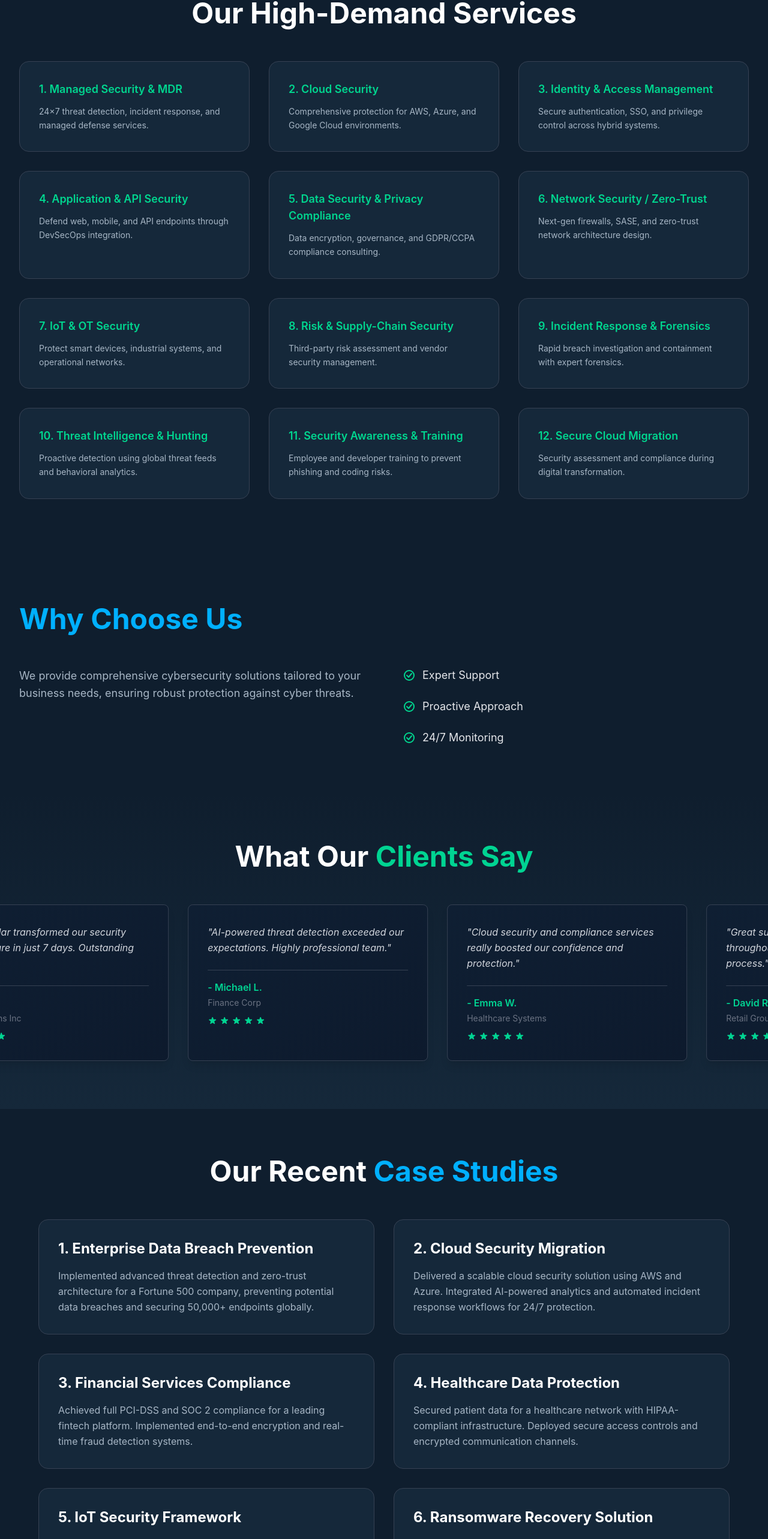
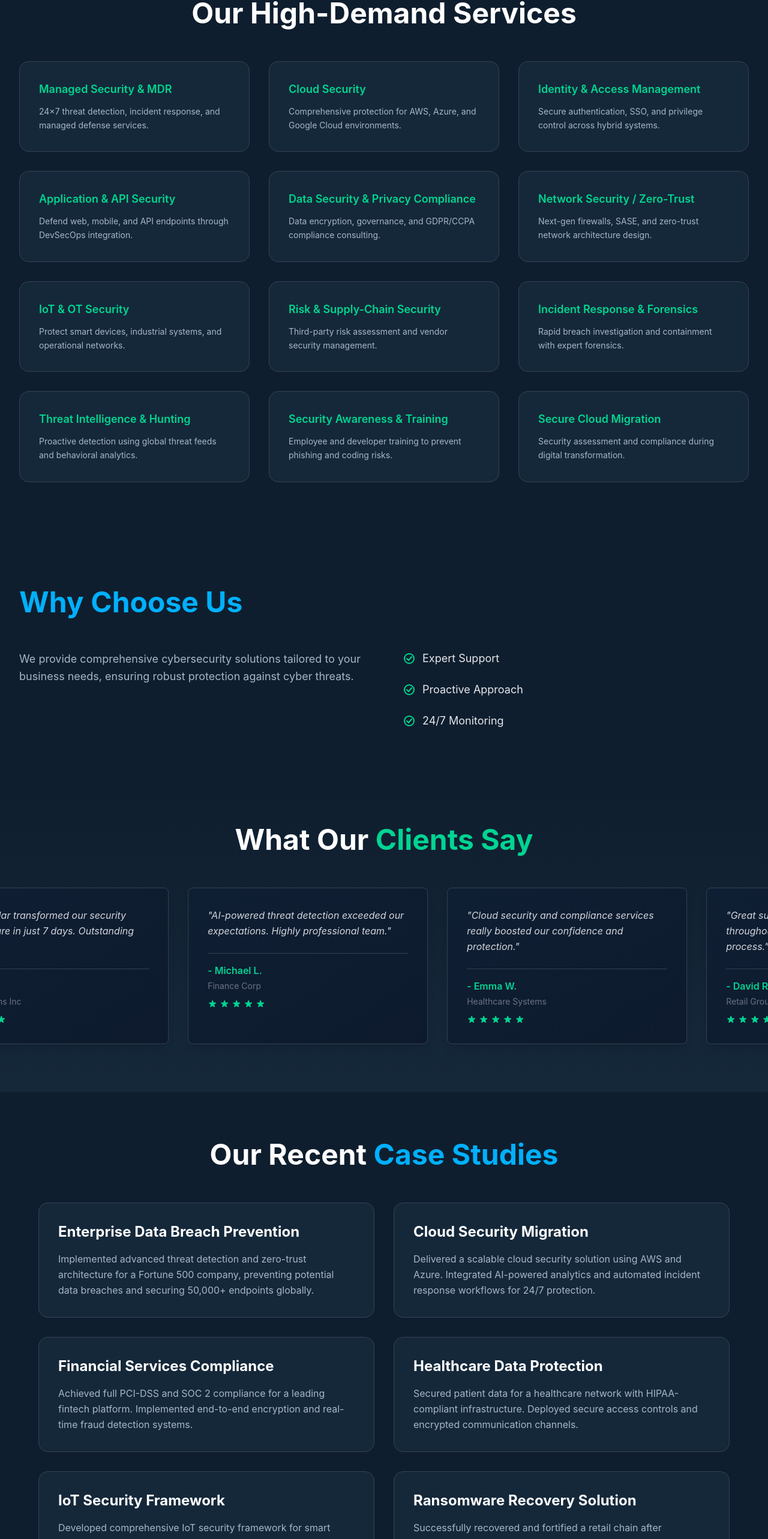
Before and after one commit to cyberradardigital/cyber-radar-digital, a Next.js app: page / in a window 1280 px wide. Shown: the part 835-3401 px from the top of the page at 60% size. Built offline with nearby package versions, Linux system fonts and the light colour scheme.

Commit message:
Update page.js

```diff
--- a/src/app/page.js
+++ b/src/app/page.js
@@ -60,73 +60,73 @@ export default function Home() {
         <h2 className="text-3xl md:text-4xl lg:text-5xl font-bold mb-10 md:mb-14 text-center">Our High-Demand Services</h2>
         <div className="grid sm:grid-cols-2 lg:grid-cols-3 gap-6 md:gap-8">
           <div className="bg-[#15283A] p-6 md:p-8 rounded-2xl border border-gray-700 hover:border-[#00D68F] transition-all hover:transform hover:-translate-y-2">
-            <div className="text-[#00D68F] text-lg font-semibold mb-3">1. Managed Security & MDR</div>
+            <div className="text-[#00D68F] text-lg font-semibold mb-3">Managed Security & MDR</div>
             <p className="text-[#A7B6C5] text-sm leading-relaxed">
               24×7 threat detection, incident response, and managed defense services.
             </p>
           </div>
           <div className="bg-[#15283A] p-6 md:p-8 rounded-2xl border border-gray-700 hover:border-[#00D68F] transition-all hover:transform hover:-translate-y-2">
-            <div className="text-[#00D68F] text-lg font-semibold mb-3">2. Cloud Security</div>
+            <div className="text-[#00D68F] text-lg font-semibold mb-3">Cloud Security</div>
             <p className="text-[#A7B6C5] text-sm leading-relaxed">
               Comprehensive protection for AWS, Azure, and Google Cloud environments.
             </p>
           </div>
           <div className="bg-[#15283A] p-6 md:p-8 rounded-2xl border border-gray-700 hover:border-[#00D68F] transition-all hover:transform hover:-translate-y-2">
-            <div className="text-[#00D68F] text-lg font-semibold mb-3">3. Identity & Access Management</div>
+            <div className="text-[#00D68F] text-lg font-semibold mb-3">Identity & Access Management</div>
             <p className="text-[#A7B6C5] text-sm leading-relaxed">
               Secure authentication, SSO, and privilege control across hybrid systems.
             </p>
           </div>
           <div className="bg-[#15283A] p-6 md:p-8 rounded-2xl border border-gray-700 hover:border-[#00D68F] transition-all hover:transform hover:-translate-y-2">
-            <div className="text-[#00D68F] text-lg font-semibold mb-3">4. Application & API Security</div>
+            <div className="text-[#00D68F] text-lg font-semibold mb-3">Application & API Security</div>
             <p className="text-[#A7B6C5] text-sm leading-relaxed">
               Defend web, mobile, and API endpoints through DevSecOps integration.
             </p>
           </div>
           <div className="bg-[#15283A] p-6 md:p-8 rounded-2xl border border-gray-700 hover:border-[#00D68F] transition-all hover:transform hover:-translate-y-2">
-            <div className="text-[#00D68F] text-lg font-semibold mb-3">5. Data Security & Privacy Compliance</div>
+            <div className="text-[#00D68F] text-lg font-semibold mb-3">Data Security & Privacy Compliance</div>
             <p className="text-[#A7B6C5] text-sm leading-relaxed">
               Data encryption, governance, and GDPR/CCPA compliance consulting.
             </p>
           </div>
           <div className="bg-[#15283A] p-6 md:p-8 rounded-2xl border border-gray-700 hover:border-[#00D68F] transition-all hover:transform hover:-translate-y-2">
-            <div className="text-[#00D68F] text-lg font-semibold mb-3">6. Network Security / Zero-Trust</div>
+            <div className="text-[#00D68F] text-lg font-semibold mb-3">Network Security / Zero-Trust</div>
             <p className="text-[#A7B6C5] text-sm leading-relaxed">
               Next-gen firewalls, SASE, and zero-trust network architecture design.
             </p>
           </div>
           <div className="bg-[#15283A] p-6 md:p-8 rounded-2xl border border-gray-700 hover:border-[#00D68F] transition-all hover:transform hover:-translate-y-2">
-            <div className="text-[#00D68F] text-lg font-semibold mb-3">7. IoT & OT Security</div>
+            <div className="text-[#00D68F] text-lg font-semibold mb-3">IoT & OT Security</div>
             <p className="text-[#A7B6C5] text-sm leading-relaxed">
               Protect smart devices, industrial systems, and operational networks.
             </p>
           </div>
           <div className="bg-[#15283A] p-6 md:p-8 rounded-2xl border border-gray-700 hover:border-[#00D68F] transition-all hover:transform hover:-translate-y-2">
-            <div className="text-[#00D68F] text-lg font-semibold mb-3">8. Risk & Supply-Chain Security</div>
+            <div className="text-[#00D68F] text-lg font-semibold mb-3">Risk & Supply-Chain Security</div>
             <p className="text-[#A7B6C5] text-sm leading-relaxed">
               Third-party risk assessment and vendor security management.
             </p>
           </div>
           <div className="bg-[#15283A] p-6 md:p-8 rounded-2xl border border-gray-700 hover:border-[#00D68F] transition-all hover:transform hover:-translate-y-2">
-            <div className="text-[#00D68F] text-lg font-semibold mb-3">9. Incident Response & Forensics</div>
+            <div className="text-[#00D68F] text-lg font-semibold mb-3">Incident Response & Forensics</div>
             <p className="text-[#A7B6C5] text-sm leading-relaxed">
               Rapid breach investigation and containment with expert forensics.
             </p>
           </div>
           <div className="bg-[#15283A] p-6 md:p-8 rounded-2xl border border-gray-700 hover:border-[#00D68F] transition-all hover:transform hover:-translate-y-2">
-            <div className="text-[#00D68F] text-lg font-semibold mb-3">10. Threat Intelligence & Hunting</div>
+            <div className="text-[#00D68F] text-lg font-semibold mb-3">Threat Intelligence & Hunting</div>
             <p className="text-[#A7B6C5] text-sm leading-relaxed">
               Proactive detection using global threat feeds and behavioral analytics.
             </p>
           </div>
           <div className="bg-[#15283A] p-6 md:p-8 rounded-2xl border border-gray-700 hover:border-[#00D68F] transition-all hover:transform hover:-translate-y-2">
-            <div className="text-[#00D68F] text-lg font-semibold mb-3">11. Security Awareness & Training</div>
+            <div className="text-[#00D68F] text-lg font-semibold mb-3">Security Awareness & Training</div>
             <p className="text-[#A7B6C5] text-sm leading-relaxed">
               Employee and developer training to prevent phishing and coding risks.
             </p>
           </div>
           <div className="bg-[#15283A] p-6 md:p-8 rounded-2xl border border-gray-700 hover:border-[#00D68F] transition-all hover:transform hover:-translate-y-2">
-            <div className="text-[#00D68F] text-lg font-semibold mb-3">12. Secure Cloud Migration</div>
+            <div className="text-[#00D68F] text-lg font-semibold mb-3">Secure Cloud Migration</div>
             <p className="text-[#A7B6C5] text-sm leading-relaxed">
               Security assessment and compliance during digital transformation.
             </p>
@@ -297,7 +297,7 @@ export default function Home() {
           {/* Case Study 1 */}
           <div className="bg-[#15283A] rounded-2xl p-6 md:p-8 border border-gray-700 hover:border-[#00B0FF] transition-all duration-300 hover:shadow-xl hover:shadow-[#00B0FF]/20 hover:transform hover:-translate-y-1 group">
             <h3 className="text-xl md:text-2xl font-bold mb-4 text-white group-hover:text-[#00B0FF] transition-colors">
-              1. Enterprise Data Breach Prevention
+              Enterprise Data Breach Prevention
             </h3>
             <p className="text-[#A7B6C5] text-sm md:text-base leading-relaxed">
               Implemented advanced threat detection and zero-trust architecture for a Fortune 500 company, preventing potential data breaches and securing 50,000+ endpoints globally.
@@ -307,7 +307,7 @@ export default function Home() {
           {/* Case Study 2 */}
           <div className="bg-[#15283A] rounded-2xl p-6 md:p-8 border border-gray-700 hover:border-[#00D68F] transition-all duration-300 hover:shadow-xl hover:shadow-[#00D68F]/20 hover:transform hover:-translate-y-1 group">
             <h3 className="text-xl md:text-2xl font-bold mb-4 text-white group-hover:text-[#00D68F] transition-colors">
-              2. Cloud Security Migration
+              Cloud Security Migration
             </h3>
             <p className="text-[#A7B6C5] text-sm md:text-base leading-relaxed">
               Delivered a scalable cloud security solution using AWS and Azure. Integrated AI-powered analytics and automated incident response workflows for 24/7 protection.
@@ -317,7 +317,7 @@ export default function Home() {
           {/* Case Study 3 */}
           <div className="bg-[#15283A] rounded-2xl p-6 md:p-8 border border-gray-700 hover:border-[#00B0FF] transition-all duration-300 hover:shadow-xl hover:shadow-[#00B0FF]/20 hover:transform hover:-translate-y-1 group">
             <h3 className="text-xl md:text-2xl font-bold mb-4 text-white group-hover:text-[#00B0FF] transition-colors">
-              3. Financial Services Compliance
+              Financial Services Compliance
             </h3>
             <p className="text-[#A7B6C5] text-sm md:text-base leading-relaxed">
               Achieved full PCI-DSS and SOC 2 compliance for a leading fintech platform. Implemented end-to-end encryption and real-time fraud detection systems.
@@ -327,7 +327,7 @@ export default function Home() {
           {/* Case Study 4 */}
           <div className="bg-[#15283A] rounded-2xl p-6 md:p-8 border border-gray-700 hover:border-[#00D68F] transition-all duration-300 hover:shadow-xl hover:shadow-[#00D68F]/20 hover:transform hover:-translate-y-1 group">
             <h3 className="text-xl md:text-2xl font-bold mb-4 text-white group-hover:text-[#00D68F] transition-colors">
-              4. Healthcare Data Protection
+              Healthcare Data Protection
             </h3>
             <p className="text-[#A7B6C5] text-sm md:text-base leading-relaxed">
               Secured patient data for a healthcare network with HIPAA-compliant infrastructure. Deployed secure access controls and encrypted communication channels.
@@ -337,7 +337,7 @@ export default function Home() {
           {/* Case Study 5 */}
           <div className="bg-[#15283A] rounded-2xl p-6 md:p-8 border border-gray-700 hover:border-[#00B0FF] transition-all duration-300 hover:shadow-xl hover:shadow-[#00B0FF]/20 hover:transform hover:-translate-y-1 group">
             <h3 className="text-xl md:text-2xl font-bold mb-4 text-white group-hover:text-[#00B0FF] transition-colors">
-              5. IoT Security Framework
+              IoT Security Framework
             </h3>
             <p className="text-[#A7B6C5] text-sm md:text-base leading-relaxed">
               Developed comprehensive IoT security framework for smart manufacturing facility, protecting 10,000+ connected devices from cyber threats and vulnerabilities.
@@ -347,7 +347,7 @@ export default function Home() {
           {/* Case Study 6 */}
           <div className="bg-[#15283A] rounded-2xl p-6 md:p-8 border border-gray-700 hover:border-[#00D68F] transition-all duration-300 hover:shadow-xl hover:shadow-[#00D68F]/20 hover:transform hover:-translate-y-1 group">
             <h3 className="text-xl md:text-2xl font-bold mb-4 text-white group-hover:text-[#00D68F] transition-colors">
-              6. Ransomware Recovery Solution
+              Ransomware Recovery Solution
             </h3>
             <p className="text-[#A7B6C5] text-sm md:text-base leading-relaxed">
               Successfully recovered and fortified a retail chain after ransomware attack. Implemented backup systems and employee security training programs.
```
